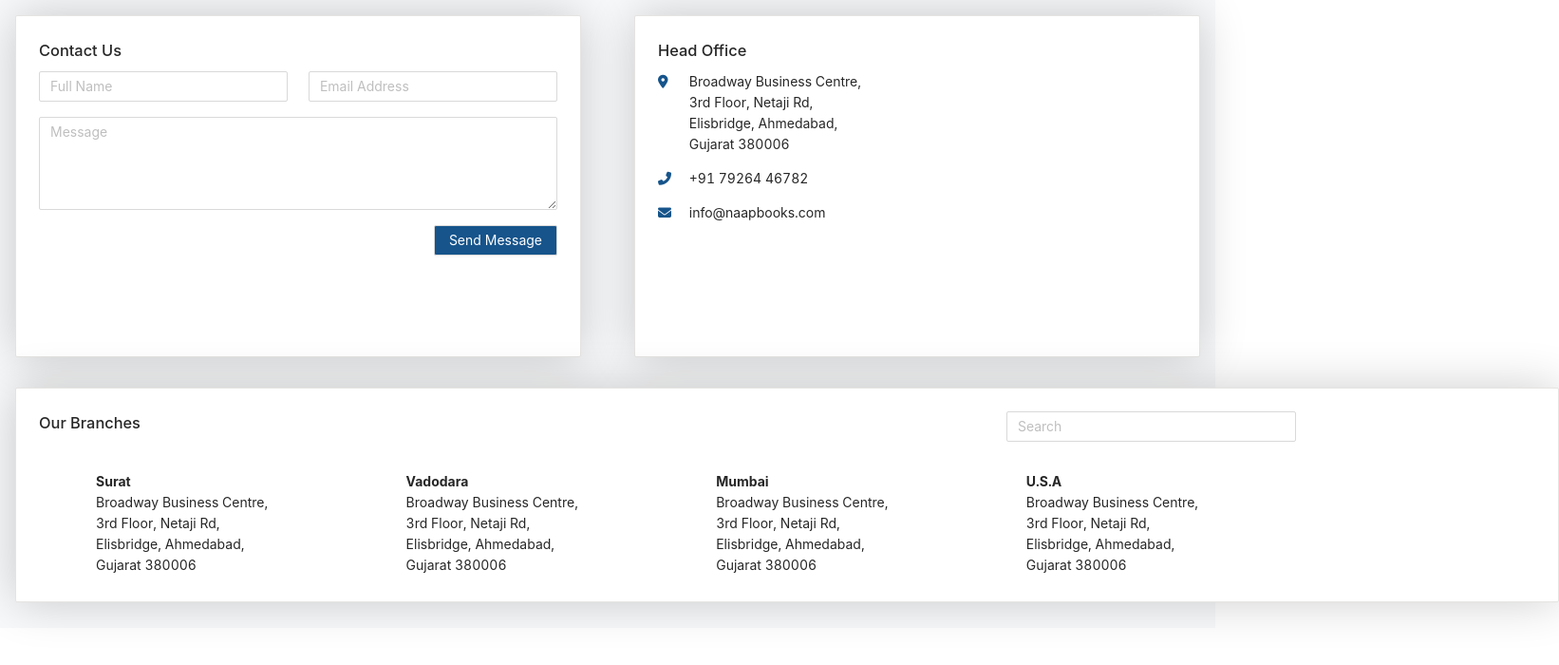
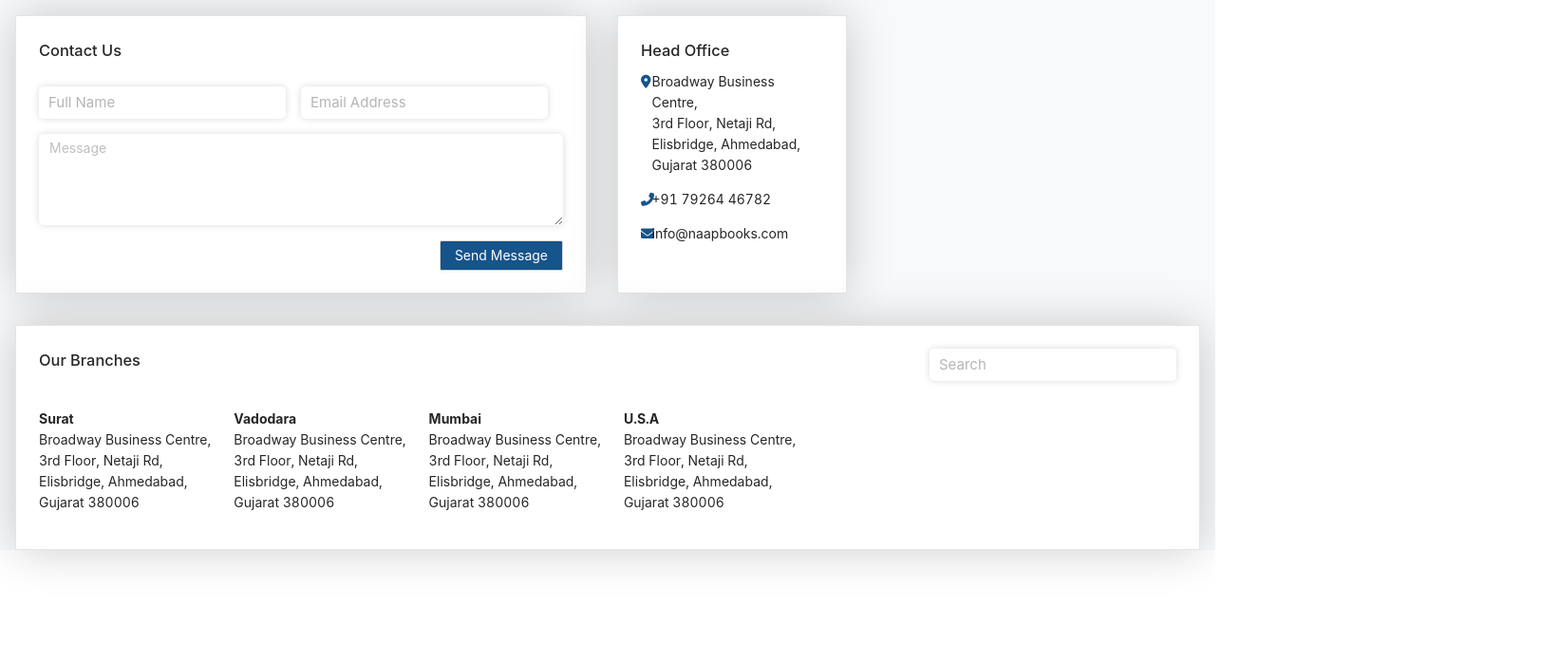
Before and after one commit to hetvikanani/ui-react, a React (Create React App) app: page / in a window 1280 px wide. Shown: the top 700 px of the page at 95% size, 1642 px wide, since content can reach past the window. Built offline with nearby package versions, Linux system fonts and the light colour scheme.

Commit message:
dashboard

```diff
--- a/src/Page/Dashboard_NBL/index.jsx
+++ b/src/Page/Dashboard_NBL/index.jsx
@@ -1,29 +1,27 @@
 import React, { Component } from "react";
 import { DashboardStyle } from "./style";
 import { Row, Col, Button, Card, Input } from "../../components";
-
-const { TextArea } = Input;
 
 class Dashboard extends Component {
   render() {
     return (
       <DashboardStyle>
         <div className="mainDiv">
-          <Row gutter={24}>
-            <Col span={12}>
+          <Row>
+            <Col xs={24} sm={24} md={{ span: 12 }} lg={{ span: 12 }}>
               <Card className="cardShadow">
                 <h3>Contact Us</h3>
                 <div className="divCard1">
                   <Input className="inputCard" placeholder="Full Name" />
                   <Input className="inputCard" placeholder="Email Address" />
                 </div>
-                <Input textArea={true} placeholder="Message" rows={4}></Input>
+                <Input row={4} placeholder="Message"></Input>
                 <div className="btnDiv">
                   <Button className="btnCard1">Send Message</Button>
                 </div>
               </Card>
             </Col>
-            <Col span={12}>
+            <Col xs={24} sm={24} md={12} lg={12}>
               <Card className="cardShadow">
                 <h3>Head Office</h3>
                 <div className="divCard2">
@@ -63,21 +61,21 @@ class Dashboard extends Component {
               </Card>
             </Col>
           </Row>
-          <Row>
-            <Col>
+          <div>
             <Card className="card3Shadow">
-                <Row>
-                  <Col>
+              <div className="inputDiv">
                 <h3>Our Branches</h3>
-                  </Col>
-                  <div className="inputDiv">
-                  <Input placeholder="Search" className="inputCard3" ></Input>
+
+                <div>
+                  <Input placeholder="Search"></Input>
+                </div>
               </div>
 
-                </Row>
-
               <Row gutter={24}>
-                  <Col span={4} className="footerCol">
+                <Col
+                  span={{ xs: 12, sm: 12, md: 6, lg: 6 }}
+                  className="footerCol"
+                >
                   <div className="footerDiv2">Surat</div>
                   <p>
                     Broadway Business Centre,
@@ -87,9 +85,12 @@ class Dashboard extends Component {
                     Elisbridge, Ahmedabad,
                     <br />
                     Gujarat 380006
-                    </p>{" "}
+                  </p>
                 </Col>
-                  <Col span={4} className="footerCol">
+                <Col
+                  span={{ xs: 12, sm: 12, md: 6, lg: 6 }}
+                  className="footerCol"
+                >
                   <div className="footerDiv2">Vadodara </div>
                   <p>
                     Broadway Business Centre,
@@ -99,9 +100,12 @@ class Dashboard extends Component {
                     Elisbridge, Ahmedabad,
                     <br />
                     Gujarat 380006
-                    </p>{" "}
+                  </p>
                 </Col>
-                  <Col span={4} className="footerCol">
+                <Col
+                  span={{ xs: 12, sm: 12, md: 6, lg: 6 }}
+                  className="footerCol"
+                >
                   <div className="footerDiv2">Mumbai</div>
                   <p>
                     Broadway Business Centre,
@@ -111,9 +115,12 @@ class Dashboard extends Component {
                     Elisbridge, Ahmedabad,
                     <br />
                     Gujarat 380006
-                    </p>{" "}
+                  </p>
                 </Col>
-                  <Col span={4} className="footerCol">
+                <Col
+                  span={{ xs: 12, sm: 12, md: 6, lg: 6 }}
+                  className="footerCol"
+                >
                   <div className="footerDiv2">U.S.A</div>
                   <p>
                     Broadway Business Centre,
@@ -123,12 +130,11 @@ class Dashboard extends Component {
                     Elisbridge, Ahmedabad,
                     <br />
                     Gujarat 380006
-                    </p>{" "}
+                  </p>
                 </Col>
               </Row>
             </Card>
-            </Col>
-          </Row>
+          </div>
         </div>
       </DashboardStyle>
     );
--- a/src/Page/Dashboard_NBL/style.jsx
+++ b/src/Page/Dashboard_NBL/style.jsx
@@ -2,73 +2,67 @@ import styled from "styled-components";
 const DashboardStyle = styled.div`
   .mainDiv {
     background: #f8f9fa;
-  }
+
     .cardShadow {
-    height: 45vh;
+      height: 90%;
       margin: 1rem;
       border: 1px solid #e5e4e2;
       box-shadow: 0px 0px 50px rgb(0 0 0 / 20%);
-  }
 
       .divCard1 {
         display: flex;
         justify-content: space-between;
-    padding-bottom: 1rem;
+
+        .inputCard {
+          margin: 1rem 1rem 1rem 0;
         }
-  .inputCard {
-    width: 48%;
       }
       .btnDiv {
         float: right;
         margin-top: 1rem;
-  }
 
         .btnCard1 {
           background-color: #16548b;
           color: white;
         }
-
-
+      }
       .divCard2 {
         display: flex;
-  }
 
         .iconDiv {
           width: 6%;
-  }
           .icon {
             color: #16548b;
           }
-
+        }
         .pragraphDiv {
           width: 94%;
         }
-
+      }
+    }
     .card3Shadow {
-    width: 127%;
       height: 84%;
       margin: 1rem;
       border: 1px solid #e5e4e2;
       box-shadow: 0px 0px 50px rgb(0 0 0 / 20%);
+
+      .inputDiv {
+        display: flex;
+        justify-content: space-between;
       }
-  .inputDiv{
-      margin-left:57rem;
-  }
-  .inputCard3{
-      width:126%;
-  }
-
       .footerCol {
         display: flex;
         flex-direction: column;
         text-align: left;
-    margin-left: 60px;
-  }
+
         .footerDiv2 {
           margin-top: 1.8125rem;
           font-size: 14px;
           font-weight: 700;
         }
+      }
+    }
+  }
 `;
 
 export { DashboardStyle };
--- a/src/components/Input/index.jsx
+++ b/src/components/Input/index.jsx
@@ -1,60 +1,119 @@
+// import React, { Component } from "react";
+// import { Input } from "antd";
+// export default class index extends Component {
+//   automatedComponent = () => {
+//     const {
+//       style = {},
+//       className,
+//       value,
+//       onChange,
+//       password,
+//       placeholder,
+//       textArea,
+//       rows,
+//     } = this.props;
+//     let component = null;
+//     if (password)
+//       component = (
+//         <Input.Password
+//           placeholder={placeholder}
+//           style={style}
+//           className={className}
+//           value={value}
+//           onChange={onChange}
+//         />
+//       );
+//     else if (textArea)
+//       component = (
+//         <Input.TextArea
+//           placeholder={placeholder}
+//           style={style}
+//           className={className}
+//           value={value}
+//           onChange={onChange}
+//           rows={rows}
+//         />
+//       );
+//     else
+//       component = (
+//         <Input
+//           placeholder={placeholder}
+//           style={style}
+//           className={className}
+//           value={value}
+//           onChange={onChange}
+//         />
+//       );
+//     return component;
+//   };
+//   render() {
+//     const {
+//       style = {},
+//       className,
+//       value,
+//       onChange,
+//       password,
+//       placeholder,
+//     } = this.props;
+//     return <>{this.automatedComponent()}</>;
+//   }
+// }
+
 import React, { Component } from "react";
 import { Input } from "antd";
-export default class index extends Component {
-  automatedComponent = () => {
-    const {
-      style = {},
-      className,
-      value,
-      onChange,
-      password,
-      placeholder,
-      textArea,
-      rows,
-    } = this.props;
-    let component = null;
-    if (password)
-      component = (
-        <Input.Password
-          placeholder={placeholder}
-          style={style}
-          className={className}
-          value={value}
-          onChange={onChange}
-        />
-      );
-    else if (textArea)
-      component = (
-        <Input.TextArea
-          placeholder={placeholder}
-          style={style}
-          className={className}
-          value={value}
-          onChange={onChange}
-          rows={rows}
-        />
-      );
-    else
-      component = (
-        <Input
-          placeholder={placeholder}
-          style={style}
-          className={className}
-          value={value}
-          onChange={onChange}
-        />
-      );
-    return component;
-  };
+
+import { FormWrapper } from "./style";
+const { TextArea } = Input;
+class FormInput extends Component {
   render() {
     const {
-      style = {},
+      handleChange,
       className,
-      value,
-      onChange,
+      size,
+      formClass,
+      row,
       password,
-      placeholder,
+      max,
+      ...props
     } = this.props;
-    return <>{this.automatedComponent()}</>;
+    let length = max ? max : 45;
+    return (
+      <FormWrapper className={formClass ? formClass : ""}>
+        {row ? (
+          <TextArea
+            rows={row}
+            onChange={handleChange}
+            className={`form-control ${className}`}
+            maxLength={length}
+            {...props}
+          />
+        ) : password ? (
+          <Input.Password
+            size={size}
+            onChange={handleChange}
+            className={`form-control ${className}`}
+            autoComplete="off"
+            maxLength={length}
+            {...props}
+          />
+        ) : (
+          <Input
+            size={size}
+            onChange={handleChange}
+            className={`form-control ${className}`}
+            maxLength={length}
+            {...props}
+          />
+        )}
+      </FormWrapper>
+    );
   }
 }
+FormInput.defaultProps = {
+  size: "middle",
+  placeholder: "",
+  tabIndex: "1",
+  className: "",
+  readOnly: false,
+};
+export default FormInput;
--- /dev/null
+++ b/src/components/Input/style.jsx
@@ -0,0 +1,86 @@
+import styled from "styled-components";
+// import { size } from "App/device";
+// import { Theme } from "App/theme";
+
+const FormWrapper = styled.div`
+  padding: 0;
+  margin: 0;
+  position: relative;
+  display: flex;
+  flex-wrap: wrap;
+  align-items: stretch;
+  width: 100%;
+  .ant-input-affix-wrapper {
+    border: 0;
+    padding: 0;
+    box-shadow: none;
+    border-radius: 0;
+    input {
+      box-shadow: none;
+    }
+  }
+  .ant-input-prefix {
+    margin-right: 5px;
+  }
+
+  input {
+    display: block;
+    width: 100%;
+    line-height: 1.5;
+    margin: 0;
+    -webkit-appearance: none;
+    background: #fff;
+    border: 0;
+    height: 34px;
+    font-size: 15px;
+    font-weight: 400;
+    padding: 0 10px;
+    border-radius: 5px;
+    ::placeholder {
+      color: #b5b5b5;
+    }
+    :-ms-input-placeholder {
+      color: #b5b5b5;
+    }
+    ::-ms-input-placeholder {
+      color: #b5b5b5;
+    }
+    :hover,
+    :focus {
+      outline: none;
+    }
+  }
+  .ant-input,
+  .ant-input-password {
+    border: 0;
+    box-shadow: 0px 0px 7px rgba(0, 0, 0, 0.15);
+    border-radius: 5px;
+    color: #b5b5b5;
+  }
+  .ant-input-password {
+    input {
+      box-shadow: none !important;
+      border-radius: 5px 0 0 5px !important;
+    }
+    .ant-input-suffix {
+      border-radius: 0 5px 5px 0;
+    }
+  }
+  .empty {
+    border: 1px solid #e81c1c;
+    box-shadow: 0px 0px 10px red !important;
+  }
+  input::-webkit-outer-spin-button,
+  input::-webkit-inner-spin-button {
+    -webkit-appearance: none;
+    margin: 0;
+  }
+  input[type="number"] {
+    -moz-appearance: textfield;
+  }
+  .ant-input-affix-wrapper > input.ant-input {
+    padding: 0 10px;
+  }
+`;
+
+export { FormWrapper };
```
Lines whose indentation alone changed are shown as unchanged.
